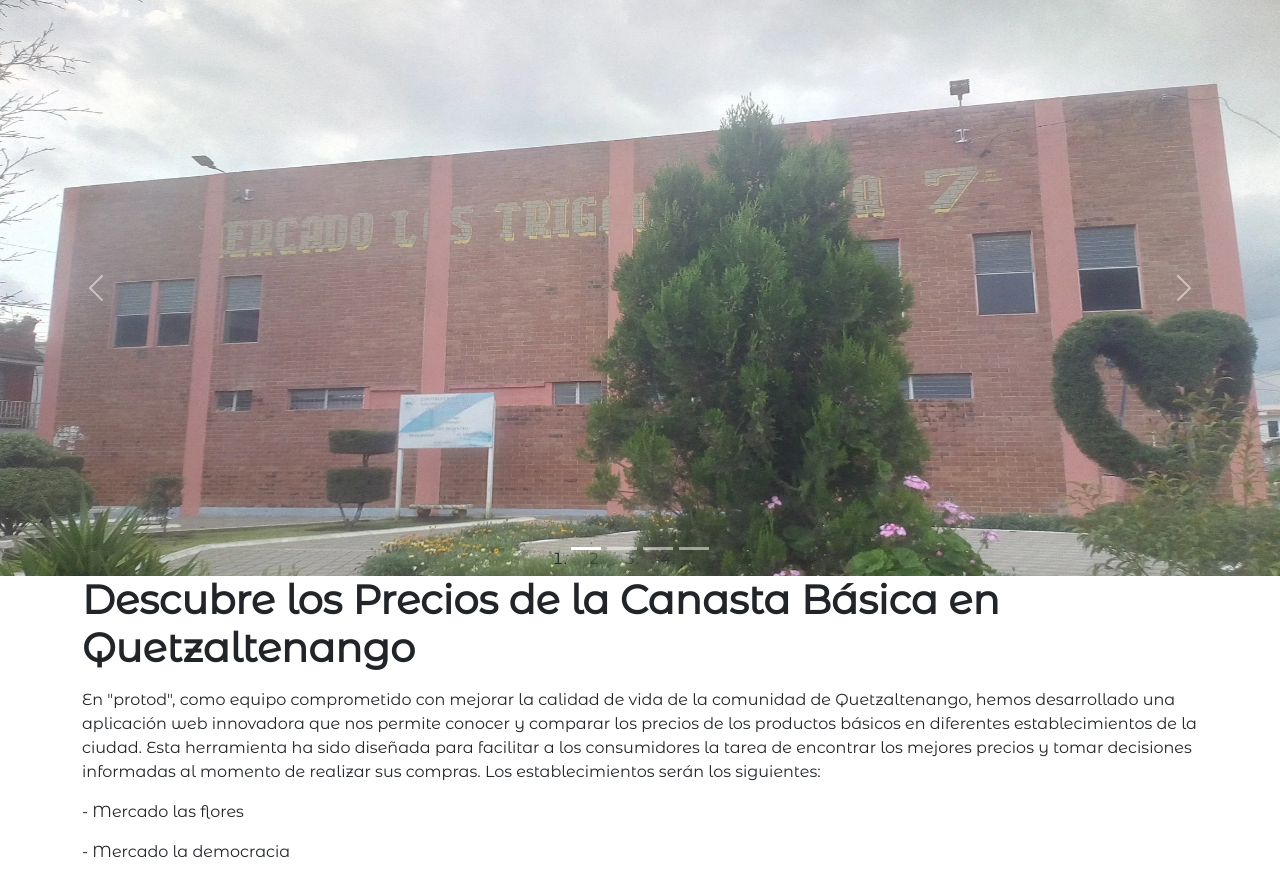
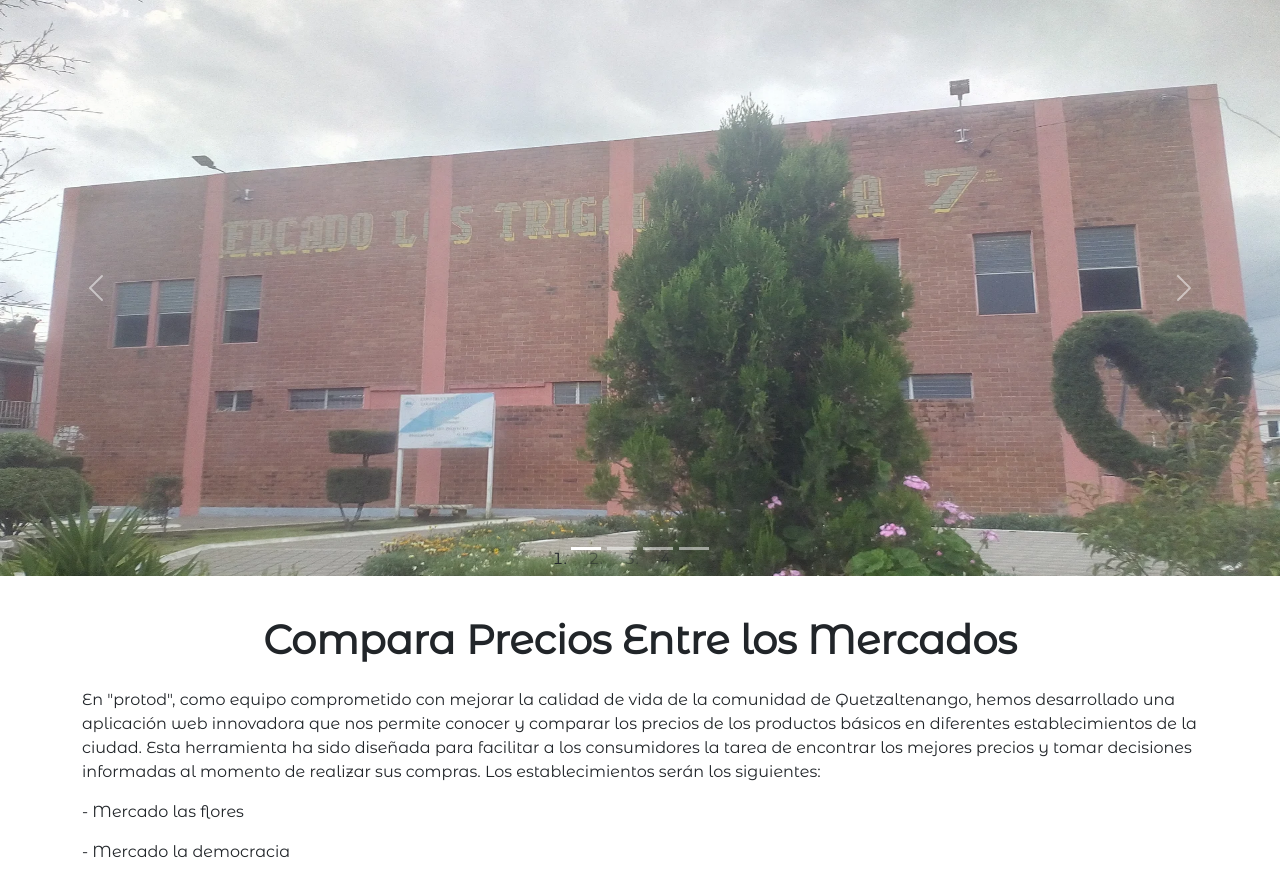
Before and after one commit to daniel-baf/hackfest10-protod-market, a Flask app: page / in a window 1280 px wide. Shown: the part 77-946 px from the top of the page. Run offline with Flask 3, Linux system fonts and the light colour scheme.

Commit message:
Titulo del index

```diff
--- a/templates/index.html
+++ b/templates/index.html
@@ -79,8 +79,12 @@
 </div>
 
 <section class="hero__container container">
-    <h1 class="hero__title"><strong>Descubre los Precios de la Canasta Básica en Quetzaltenango</strong></h1>
-    <p class="hero__paragraph">
+  <p class="hero__paragraph">
+    ㅤ
+  </p>
+  <div style="display: flex; justify-content: center">
+      <h1 class="hero__title"><strong>Compara Precios Entre los Mercados</strong></h1>
+  </div>
 
     </p>
     <p class="hero__paragraph">
```
